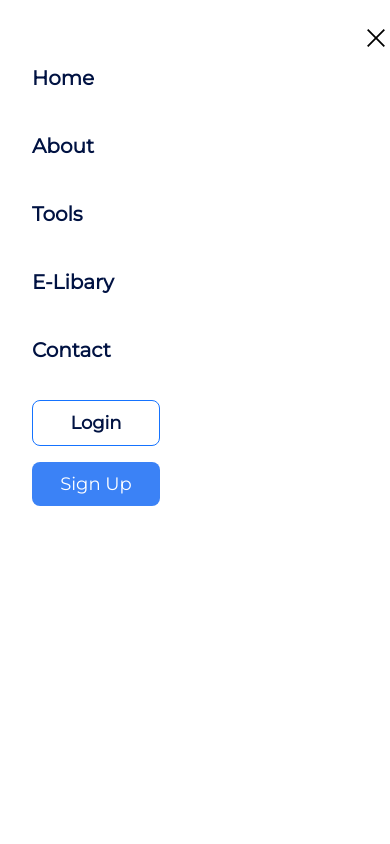
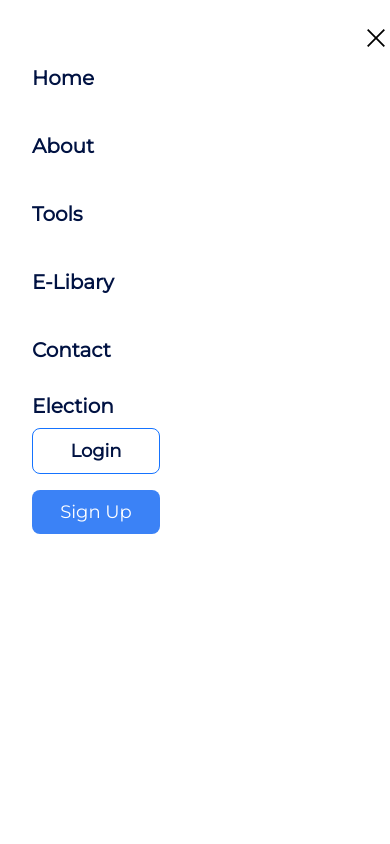
Before and after one commit to SEEES-TECH-COMMUNITY/seeswebsite-frontend, a Next.js app: page / in a window 390 px wide. Both pictures are taken after a click on the icon 359 px from the left and 37 px from the top of the page. Shown: the top 844 px of the page. Built offline with nearby package versions, Linux system fonts and the light colour scheme.

Commit message:
Updated LandingPageHeader

```diff
--- a/src/components/atoms/LandingPageHeader.tsx
+++ b/src/components/atoms/LandingPageHeader.tsx
@@ -131,6 +131,9 @@ const LandingPageHeader: FC<ILandingPageHeaderProps> = (props) => {
             <div className="mb-4 w-fit cursor-pointer py-3 text-[#001242] hover:text-blue-500">
               Contact
             </div>
+            <div className="cursor-pointer text-[#001242] hover:text-blue-500">
+              Election
+            </div>
             <div className="mt-2 flex flex-col items-start pr-4 text-lg font-semibold">
               <button className="mb-4 w-32 rounded-lg border-[1px] border-blue-600 px-6 py-[8px] text-[#001242] duration-200 ease-in hover:scale-[1.02]">
                 Login
```
